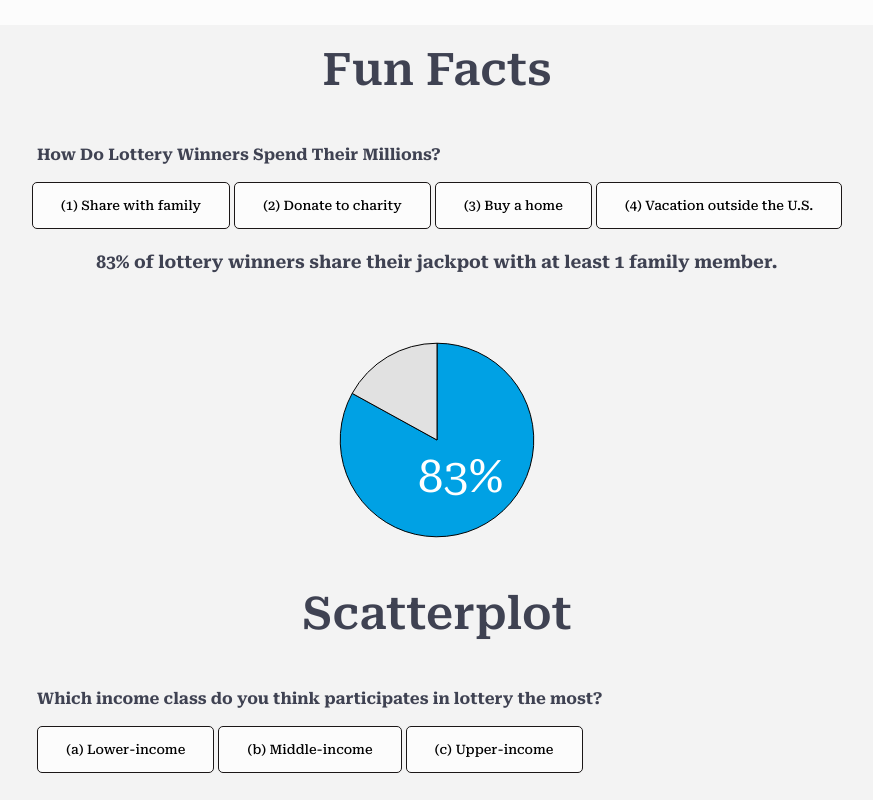
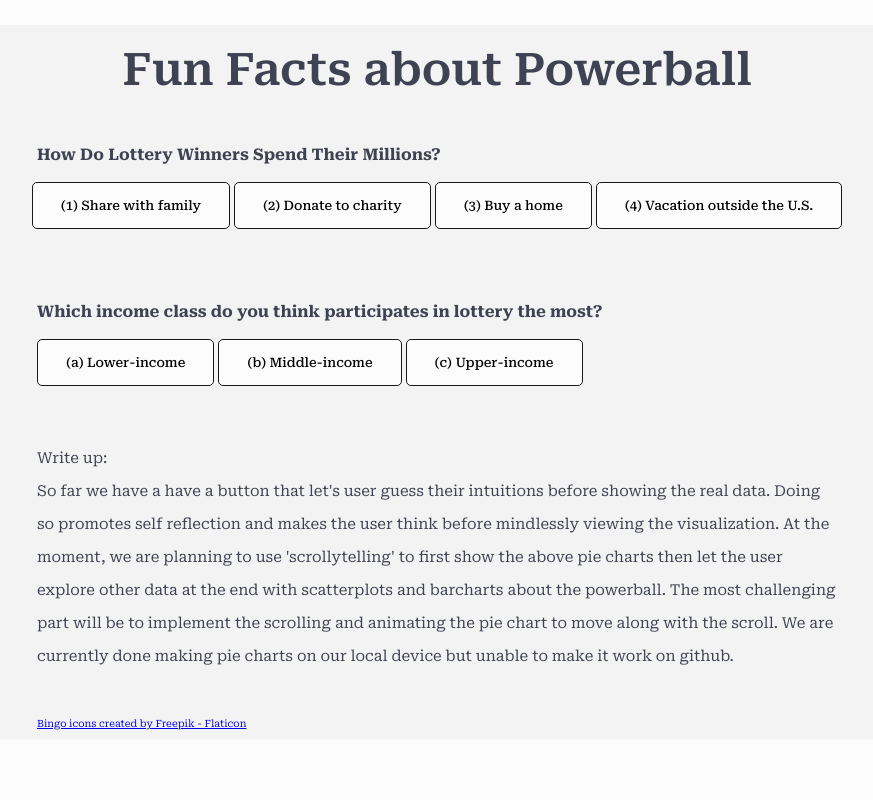
Before and after one commit to kanggunh/United-States-of-Lottery-Luckiest-States-, a SvelteKit app: page / in a window 1280 px wide. Shown: the top 800 px of the page, without its empty margins (203-1076 px from the left). Built offline with nearby package versions, Linux system fonts and the light colour scheme; a web font is replaced by a local one.

Commit message:
Minor title change

```diff
--- a/src/components/App.svelte
+++ b/src/components/App.svelte
@@ -18,6 +18,7 @@
         { label: 'Buy a Home', value: 66, color: '#ffcd56', description: '66% of lottery winners buy a new home.' },
         { label: 'Vacation Outside U.S.', value: 20, color: '#4bc0c0', description: '20% of lottery winners decide to take a vacation outside the U.S.' }
     ];
+    let toggle_3 = false;
 
     function update1(text) {
         toggle_1 = true;
@@ -31,6 +32,7 @@
 
     function response(n) {
         index = n
+        toggle_3 = true;
     }
 
     const select_1 = () => update1('Not really...',);
@@ -41,7 +43,7 @@
 
 
 <main>
-    <h1>Fun Facts</h1>
+    <h1>Fun Facts about Powerball</h1>
     <h2>How Do Lottery Winners Spend Their Millions?</h2>
     <div class="facts">
         <button on:click={() => response(0)}> (1) Share with family </button>
@@ -49,9 +51,14 @@
         <button on:click={() => response(2)}> (3) Buy a home </button>
         <button on:click={() => response(3)}> (4) Vacation outside the U.S. </button>
     </div>
-    <h3>{datasets[index].description}</h3>
-    <Pie {index} {width} {height}/>
-    <h1>Scatterplot</h1>
+    {#if toggle_3}
+        <h3>{datasets[index].description}</h3>
+        <Pie {index} {width} {height}/>
+    {/if}
+
+    <br>
+    <br>
+    <br>
 
     <h2> Which income class do you think participates in lottery the most? </h2>
     <div class="btn_group">
```
